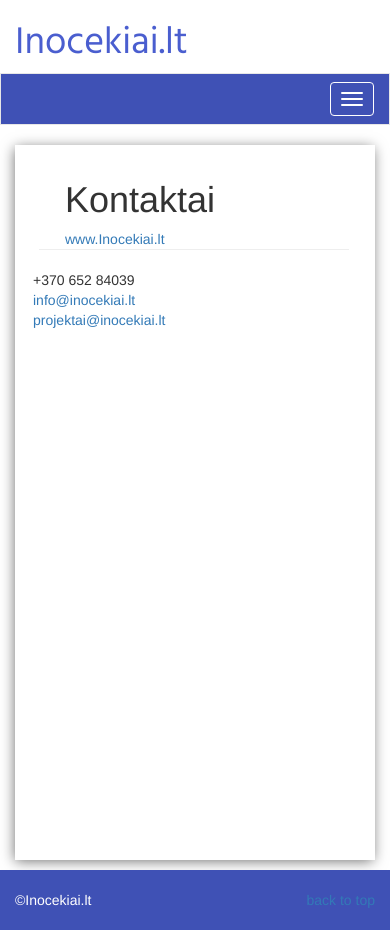
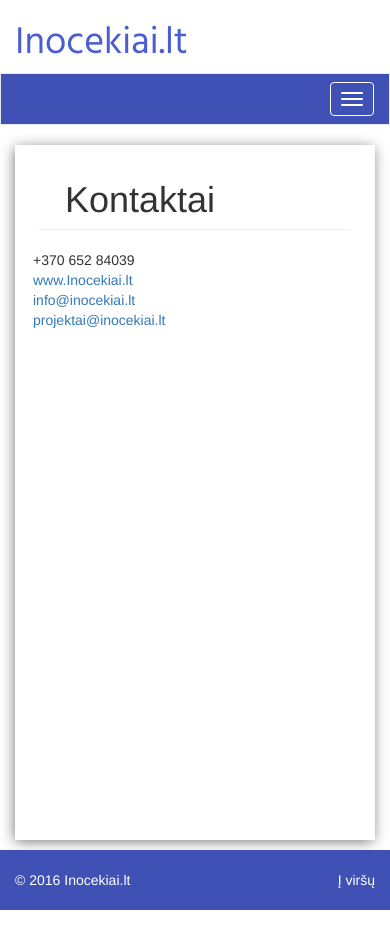
Before and after one commit to pmpc/inocekiai, a Jekyll site: the page built from kontaktai.md, in a window 390 px wide. Built offline with Jekyll 4.4.1, drawn with Linux system fonts in a browser that asks for light colours.

Commit message:
[*] FO: Design fixes (header, footer, etc.). IN-1

```diff
--- a/_includes/footer.html
+++ b/_includes/footer.html
@@ -4,7 +4,7 @@
     <div class="footer-col-wrapper">
       <div class="footer-col footer-col-1">
         <br>
-        ©{{ site.title }} <a class="back-to-top" href="#">back to top</a>
+        © 2016 {{ site.title }} <a class="back-to-top" href="#">Į viršų</a>
       </div>
     </div>
 
--- a/_includes/header.html
+++ b/_includes/header.html
@@ -4,6 +4,7 @@
     <div class="row">
       <div class="col-sm-3">
         <h3><a class="site-title" href="{{ site.baseurl }}/">{{ site.title }}</a></h3>
+
       </div>
       <div class="col-sm-9">
         <img class="img-responsive" src="../images/{{site.banner}}" alt="">
--- a/_layouts/page.html
+++ b/_layouts/page.html
@@ -7,7 +7,7 @@
     <div>
       <div style="float:left">
       <h1 class="post-title">{{ page.title }}</h1>
-      <a href="http://{{ page.link }}">{{ page.link }}</a>
+          <a href="http://{{ page.link }}">{{ page.link }}</a>
       </div>
       <img class="page-image" src="../images/{{ page.image }}" onerror="this.style.visibility = 'hidden'">
     </div>
--- a/css/main.scss
+++ b/css/main.scss
@@ -52,6 +52,15 @@
 
 .back-to-top {
   float: right;
+  color: white;
+}
+
+.back-to-top:hover {
+  color: white;
+}
+
+.back-to-top:visited {
+  color: white;
 }
 
 article {
@@ -107,6 +116,11 @@
   border-color: white;
 }
 
+.col-sm-3 h3 a:hover {
+  color: #4a5ecf;
+  text-decoration:none;
+}
+
 @media screen and (max-width: 1120px) {
   .site-title{
     font-size: 38px;
--- a/kontaktai.md
+++ b/kontaktai.md
@@ -2,11 +2,13 @@
 layout: page
 title: Kontaktai
 permalink: /kontaktai/
-link: www.Inocekiai.lt
+link:
 image: 360.png
 ---
 +370 652 84039
 <br>
+<a href="http://www.Inocekiai.lt">www.Inocekiai.lt<a>
+<br>
 <a href="mailto:info@inocekiai.lt">info@inocekiai.lt</a>
 <br>
 <a href="mailto:projektai@inocekiai.lt">projektai@inocekiai.lt</a>
```
Also changed, not shown: apie.md (+1 -1 lines).
